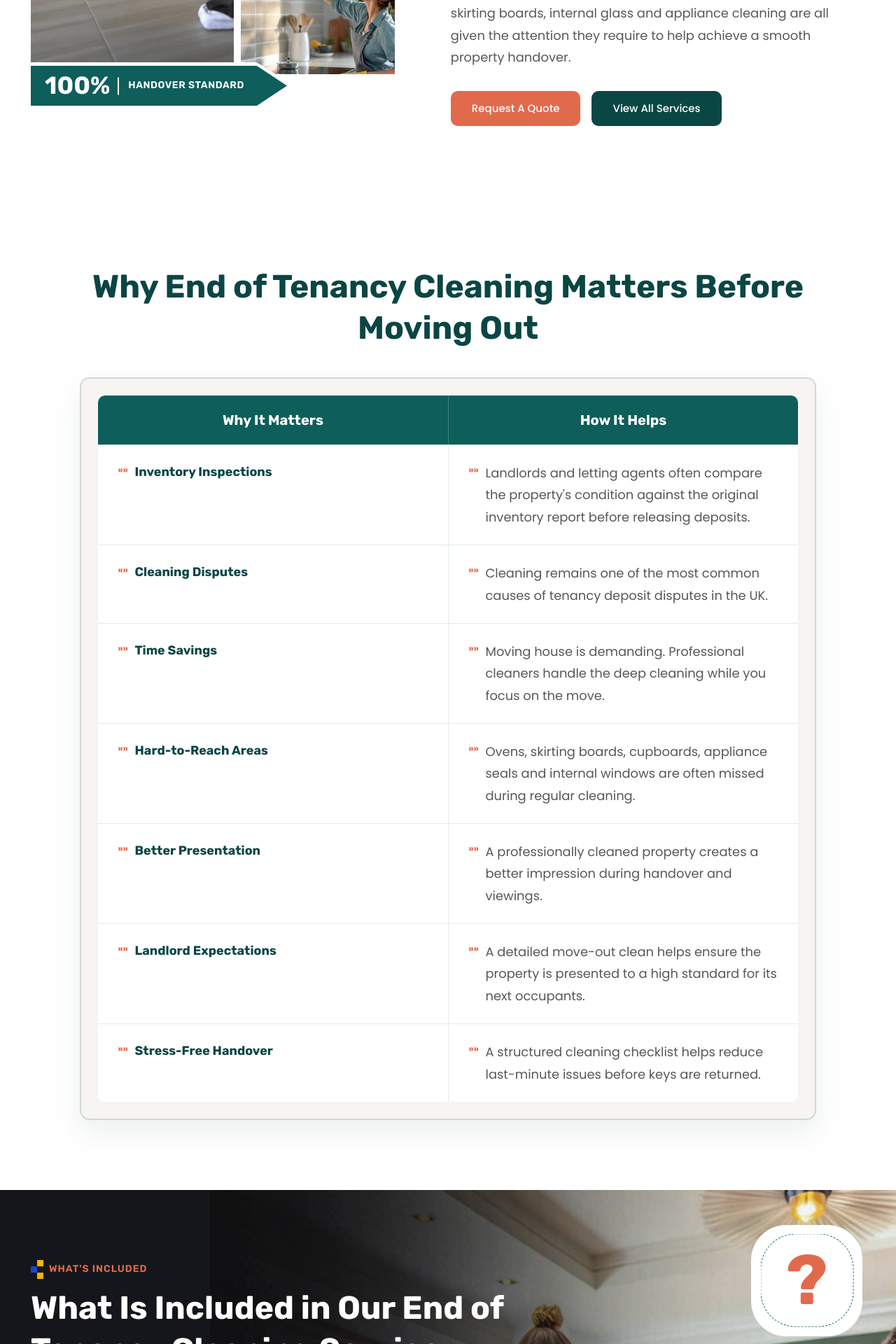
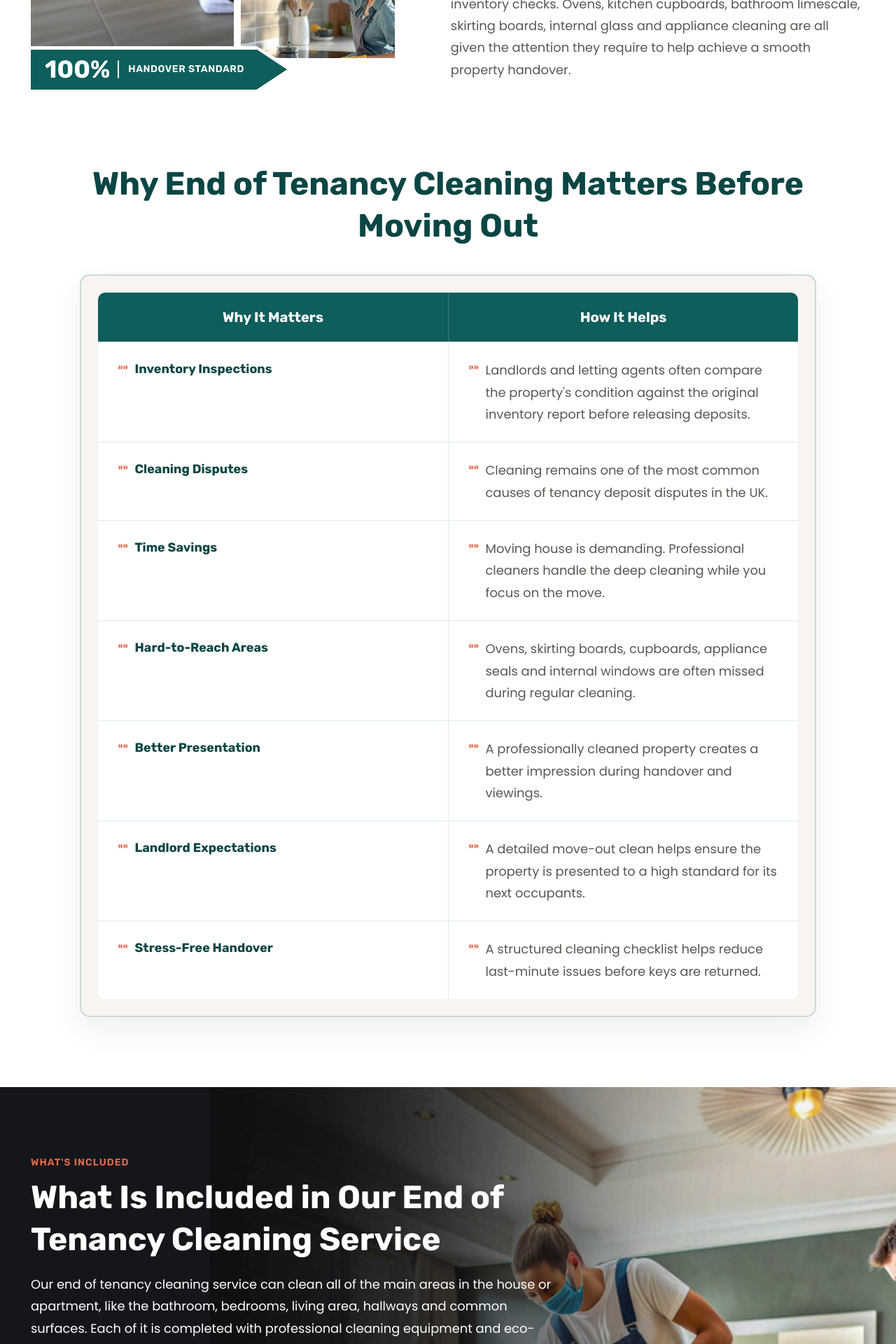
Before and after one commit to hardeepkaur-gif/cleaning, a Next.js app: page /end-of-tenancy-cleaning in a window 1280 px wide. Shown: the part 1680-3600 px from the top of the page at 70% size. Built offline with nearby package versions, Linux system fonts and the light colour scheme.

Commit message:
end of tenancy page remove some points

```diff
--- a/src/components/tenancy/TenancyIncludedSection.module.css
+++ b/src/components/tenancy/TenancyIncludedSection.module.css
@@ -41,43 +41,6 @@
   pointer-events: none;
 }
 
-.questionBox {
-  position: absolute;
-  top: 50px;
-  right: 48px;
-  z-index: 2;
-  display: flex;
-  align-items: center;
-  justify-content: center;
-  width: 159px;
-  height: 159px;
-  border-radius: 50px;
-  background: var(--white);
-  pointer-events: none;
-}
-
-.questionBox::after {
-  content: "";
-  position: absolute;
-  top: 50%;
-  left: 50%;
-  width: calc(100% - 26px);
-  height: calc(100% - 26px);
-  transform: translate(-50%, -50%);
-  border: 1px dashed var(--primary);
-  border-radius: inherit;
-}
-
-.questionMark {
-  position: relative;
-  z-index: 1;
-  font-family: var(--font-two);
-  font-size: clamp(72px, 8vw, 100px);
-  font-weight: 700;
-  line-height: 1;
-  color: var(--cta);
-}
-
 .container {
   position: relative;
   z-index: 1;
@@ -94,21 +57,8 @@
   margin-bottom: 18px;
 }
 
-.secTop {
-  display: flex;
-  align-items: center;
-  gap: 8px;
-  margin-bottom: 12px;
-}
-
-.secShape {
-  width: 18px;
-  height: auto;
-  flex-shrink: 0;
-}
-
 .tagline {
-  margin: 0;
+  margin: 0 0 12px;
   font-family: var(--font-two);
   font-size: clamp(12px, 1.2vw, 14px);
   font-weight: 600;
@@ -342,24 +292,9 @@
   .bgInner {
     display: none;
   }
-
-  .questionBox {
-    width: 140px;
-    height: 140px;
-    top: 30px;
-    right: 30px;
-  }
-
-  .questionMark {
-    font-size: 72px;
-  }
 }
 
 @media (max-width: 991px) {
-  .questionBox {
-    display: none;
-  }
-
   .content {
     max-width: none;
   }
@@ -459,10 +394,6 @@
 }
 
 @media (max-width: 399px) {
-  .secTop {
-    flex-wrap: wrap;
-  }
-
   .itemTitle {
     font-size: 15px;
     line-height: 1.4;
--- a/src/components/tenancy/TenancyIncludedSection.tsx
+++ b/src/components/tenancy/TenancyIncludedSection.tsx
@@ -45,23 +45,10 @@ export default function TenancyIncludedSection() {
         loading="lazy"
       />
 
-      <div className={styles.questionBox} aria-hidden>
-        <span className={styles.questionMark}>?</span>
-      </div>
-
       <div className={styles.container}>
         <div className={styles.content}>
           <div className={styles.secTitle}>
-            <div className={styles.secTop}>
-              <img
-                className={styles.secShape}
-                src={`${faqImgBase}/sec-title-shape-1-1.png`}
-                alt=""
-                aria-hidden
-                loading="lazy"
-              />
-              <p className={styles.tagline}>{tenancyIncludedTagline}</p>
-            </div>
+            <p className={styles.tagline}>{tenancyIncludedTagline}</p>
             <h2 className={styles.title} id="tenancy-included-title">
               {tenancyIncludedTitle}
             </h2>
--- a/src/components/tenancy/TenancyMattersSection.module.css
+++ b/src/components/tenancy/TenancyMattersSection.module.css
@@ -2,7 +2,7 @@
 
 .section {
   position: relative;
-  padding: clamp(70px, 8vw, 100px) 0;
+  padding: 0 0 clamp(70px, 8vw, 100px);
   background: var(--white);
 }
 
@@ -162,7 +162,7 @@
 
 @media (max-width: 575px) {
   .section {
-    padding: clamp(56px, 8vw, 70px) 0;
+    padding: 0 0 clamp(56px, 8vw, 70px);
   }
 
   .tableWrap {
--- a/src/components/tenancy/TenancyProfessionalSection.module.css
+++ b/src/components/tenancy/TenancyProfessionalSection.module.css
@@ -178,21 +178,6 @@
   margin-bottom: 0;
 }
 
-.actions {
-  display: flex;
-  align-items: center;
-  flex-wrap: wrap;
-  gap: 16px;
-  margin-top: clamp(24px, 3vw, 32px);
-}
-
-.actions :global(.thmBtn) {
-  display: inline-flex;
-  align-items: center;
-  padding: 12px 30px;
-  font-size: 15px;
-}
-
 @media (max-width: 991px) {
   .grid {
     grid-template-columns: 1fr;
@@ -263,16 +248,6 @@
   .experienceText {
     font-size: 12px;
   }
-
-  .actions {
-    flex-direction: column;
-    align-items: stretch;
-  }
-
-  .actions :global(.thmBtn) {
-    justify-content: center;
-    width: 100%;
-  }
 }
 
 @media (max-width: 399px) {
--- a/src/components/tenancy/TenancyProfessionalSection.tsx
+++ b/src/components/tenancy/TenancyProfessionalSection.tsx
@@ -1,4 +1,3 @@
-import ThmButton from "@/components/menu/ThmButton";
 import styles from "./TenancyProfessionalSection.module.css";
 
 const imgBase = "/images/about/cleanon";
@@ -67,13 +66,6 @@ export default function TenancyProfessionalSection() {
               appliance cleaning are all given the attention they require to help
               achieve a smooth property handover.
             </p>
-
-            <div className={styles.actions}>
-              <ThmButton href="/#contact">Request a Quote</ThmButton>
-              <ThmButton href="/#services" variant="secondary">
-                View All Services
-              </ThmButton>
-            </div>
           </div>
         </div>
       </div>
```
